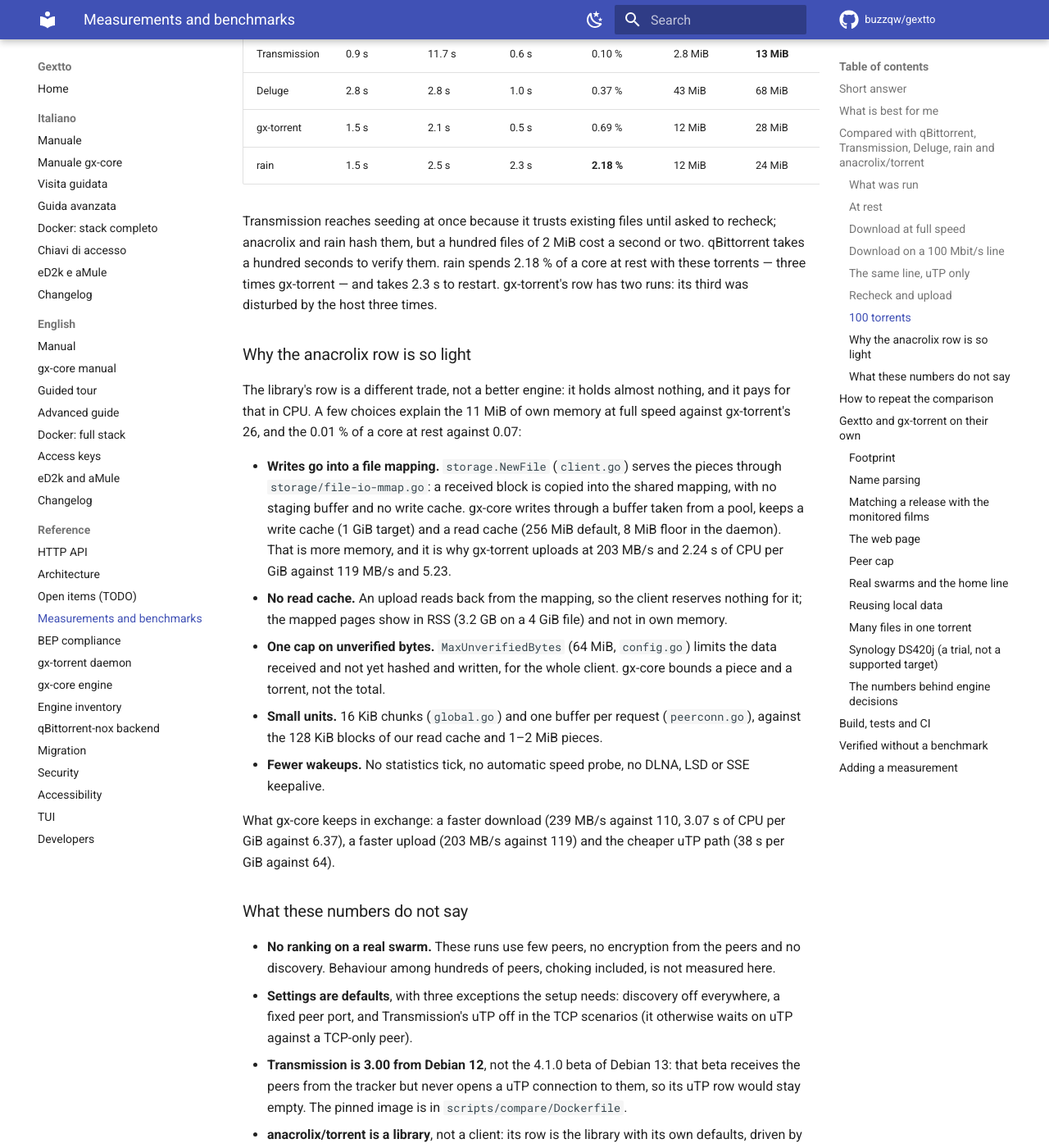
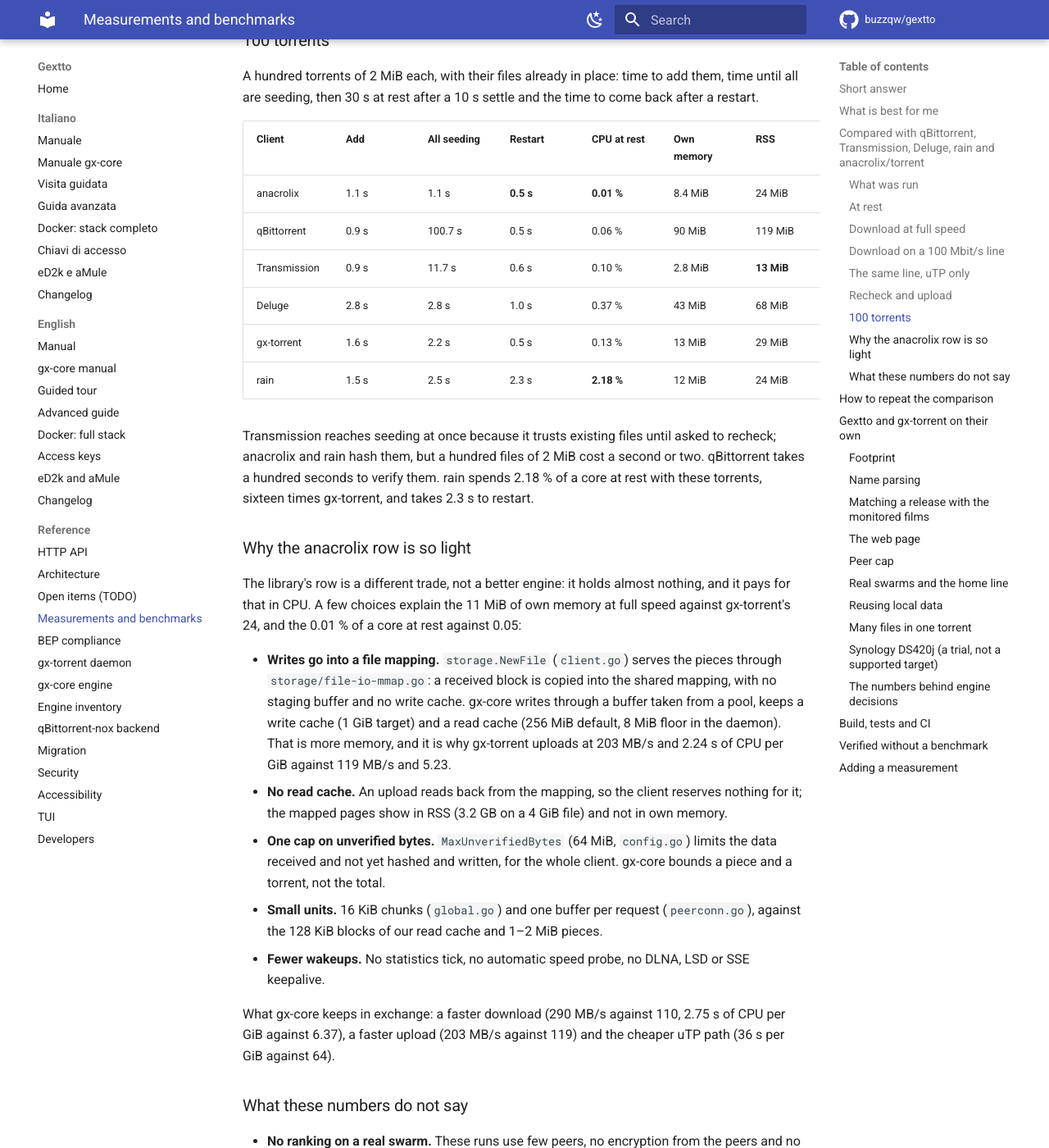
Before and after one commit to buzzqw/gextto, an MkDocs documentation site: the page built from docs/measurements.md, in a window 1280 px wide and 1400 px high, scrolled down 7480 px. Shown: the whole window at 82% size. Built offline with MkDocs 1.6.1 and Material for MkDocs 9.7.7, drawn with Linux system fonts in a browser that asks for light colours; comment, search, counter and statistics services are not loaded; some of the changed text lies outside the part shown.

Commit message:
Benchmarks measure only what changed; gx-torrent rows at 702805e2
AGENTS.md: after a gx-torrent change only gx-torrent is re-run and only
its rows replaced; a full round of every client runs on request or when
the setup changes. A disk-bound figure outside the last full round's
range is flagged, not published.

measurements.md and the READMEs: gx-torrent re-measured alone (three
rounds, 15 minutes): 100 torrents at rest 0.13 %, idle 0.05 %, full
speed 290 MB/s (285-291), TCP line 11.16, uTP 11.15 MB/s. Recheck and
upload stay from the full round: the separate upload run (241-267 MB/s)
fell outside its 203-207 range.

```diff
--- a/docs/measurements.md
+++ b/docs/measurements.md
@@ -12,16 +12,16 @@
 
 | Question | 1st | 2nd | 3rd | 4th | 5th | 6th | Why it matters |
 |---|---|---|---|---|---|---|---|
-| Fastest download with nothing in the way | Deluge, 246 MB/s | qBittorrent, 239 MB/s | **gx-torrent**, 239 MB/s | rain, 175 MB/s | anacrolix, 110 MB/s | Transmission, 30 MB/s | a fast disk and a fast peer |
-| Download on a 100 Mbit/s line, 4 peers, TCP | anacrolix, 11.43 MB/s | **gx-torrent**, 11.21 MB/s | Deluge, 10.80 MB/s | qBittorrent, 10.54 MB/s | Transmission, 9.05 MB/s | rain, 6.78 MB/s | the common case at home |
-| The same line, uTP only | Deluge, 11.80 MB/s | anacrolix, 11.53 MB/s | qBittorrent, 11.50 MB/s | **gx-torrent**, 11.20 MB/s | Transmission, 4.53 MB/s | rain, no uTP | peers that prefer uTP |
-| Smallest peak own memory while downloading at full speed | anacrolix, 11 MiB | Transmission, 14 MiB | rain, 23 MiB | **gx-torrent**, 26 MiB | qBittorrent, 33 MiB | Deluge, 53 MiB | what the client cannot give back to the system |
+| Fastest download with nothing in the way | **gx-torrent**, 290 MB/s | Deluge, 246 MB/s | qBittorrent, 239 MB/s | rain, 175 MB/s | anacrolix, 110 MB/s | Transmission, 30 MB/s | a fast disk and a fast peer |
+| Download on a 100 Mbit/s line, 4 peers, TCP | anacrolix, 11.43 MB/s | **gx-torrent**, 11.16 MB/s | Deluge, 10.80 MB/s | qBittorrent, 10.54 MB/s | Transmission, 9.05 MB/s | rain, 6.78 MB/s | the common case at home |
+| The same line, uTP only | Deluge, 11.80 MB/s | anacrolix, 11.53 MB/s | qBittorrent, 11.50 MB/s | **gx-torrent**, 11.15 MB/s | Transmission, 4.53 MB/s | rain, no uTP | peers that prefer uTP |
+| Smallest peak own memory while downloading at full speed | anacrolix, 11 MiB | Transmission, 14 MiB | rain, 23 MiB | **gx-torrent**, 24 MiB | qBittorrent, 33 MiB | Deluge, 53 MiB | what the client cannot give back to the system |
 | Smallest peak own memory while downloading on a 100 Mbit/s line | qBittorrent, 10 MiB | anacrolix, 12 MiB | Transmission, 13 MiB | rain, 26 MiB | **gx-torrent**, 30 MiB | Deluge, 39 MiB | the same, when the line is the limit |
 | Fastest upload | **gx-torrent**, 203 MB/s | qBittorrent, 191 MB/s | Deluge, 170 MB/s | anacrolix, 119 MB/s | rain, 115 MB/s | Transmission, 16 MB/s | only matters above a gigabit link |
 | Fastest recheck of 4 GiB | **gx-torrent**, 3.6 s | Transmission, 3.9 s | Deluge, 4.3 s | qBittorrent, 5.8 s | anacrolix, 6.6 s | rain, 10.2 s | after a move or a crash |
-| Lowest CPU at rest, nothing loaded | rain, 0.01 % | anacrolix, 0.01 % | Transmission, 0.03 % | qBittorrent, 0.05 % | **gx-torrent**, 0.07 % | Deluge, 0.29 % | a machine that is always on |
-| Lowest CPU at rest, 100 torrents | anacrolix, 0.01 % | qBittorrent, 0.06 % | Transmission, 0.10 % | Deluge, 0.37 % | **gx-torrent**, 0.69 % | rain, 2.18 % | the same, with a long list |
-| Lightest with 100 torrents | Transmission, 13 MB RSS | anacrolix, 24 MB RSS | rain, 24 MB RSS | **gx-torrent**, 28 MB RSS | Deluge, 68 MB RSS | qBittorrent, 119 MB RSS | a long seeding list |
+| Lowest CPU at rest, nothing loaded | rain, 0.01 % | anacrolix, 0.01 % | Transmission, 0.03 % | qBittorrent, 0.05 % | **gx-torrent**, 0.05 % | Deluge, 0.29 % | a machine that is always on |
+| Lowest CPU at rest, 100 torrents | anacrolix, 0.01 % | qBittorrent, 0.06 % | Transmission, 0.10 % | **gx-torrent**, 0.13 % | Deluge, 0.37 % | rain, 2.18 % | the same, with a long list |
+| Lightest with 100 torrents | Transmission, 13 MB RSS | anacrolix, 24 MB RSS | rain, 24 MB RSS | **gx-torrent**, 29 MB RSS | Deluge, 68 MB RSS | qBittorrent, 119 MB RSS | a long seeding list |
 
 The order is the order of the medians: where the ranges of two clients overlap the positions
 are a tie, and a gap of a few percent is inside the spread of the rounds. The detailed tables
@@ -33,12 +33,12 @@
 to that line.
 
 In short: gx-torrent is the fastest at a recheck (3.6 s) and on upload (203 MB/s); at full
-speed over TCP it is level with qBittorrent and Deluge (239 against 239–246 MB/s, inside the
-spread) with less own memory (26 MiB against 33–53); anacrolix/torrent is the lightest at
-full speed (11 MiB) and the quietest with a hundred torrents (0.01 % of a core); on the
-shaped line over TCP gx-torrent and anacrolix are level (11.2 against 11.4 MB/s), and
-gx-torrent spends the least CPU per GiB of the four that reach the line (18.3 s against
-27.6–27.8).
+speed over TCP it is first (290 against 239–246 MB/s, from a separate run, see *What was run*)
+with less own memory (24 MiB against 33–53); anacrolix/torrent is the lightest at full speed
+(11 MiB) and the quietest with a hundred torrents (0.01 % of a core, against 0.13 for
+gx-torrent); on the shaped line over TCP gx-torrent and anacrolix are level (11.2 against
+11.4 MB/s), and gx-torrent spends the least CPU per GiB of the four that reach the line
+(20.2 s against 27.6–27.8).
 
 ## What is best for me
 
@@ -49,7 +49,7 @@
 |---|---|---|
 | A library, not a downloader: episodes, gaps, renames, upgrades, archive | **Gextto** | it decides what to fetch and where it goes; none of the other clients does |
 | One torrent from a browser, on a NAS, a server or a phone, with a qBittorrent-style API | **gx-torrent, standalone** | the same engine with its own page and `/api/v2`, no library to configure |
-| The fastest download over TCP | **gx-torrent**, Deluge or qBittorrent | 239–246 MB/s, inside each other's spread; gx-torrent holds 26 MiB of own memory against 33–53 |
+| The fastest download over TCP | **gx-torrent**, then Deluge or qBittorrent | 290 MB/s against 239–246 (gx-torrent from a separate run), with 24 MiB of own memory against 33–53 |
 | A recheck of a 4 GiB file without a long wait | **gx-torrent** | 3.6 s, against 3.9–10.2 for the others |
 | Seeding on a fast LAN (gigabit and above) | **gx-torrent**, qBittorrent or Deluge | 170–203 MB/s, gx-torrent first and qBittorrent 6 % behind, at the lowest CPU per GiB for gx-torrent (2.24 s against 2.49–2.62) |
 | A call or a game while something downloads | **Gextto**, Auto with latency source `both` | the guard leaves room for the other flow and stops taking more as soon as the router sees it |
@@ -99,7 +108,7 @@
 | anacrolix | 0.01 | 4.5 MiB | 19 MiB |
 | Transmission | 0.03 | 1.8 MiB | 11 MiB |
 | qBittorrent | 0.05 | 7.1 MiB | 35 MiB |
-| gx-torrent | 0.07 | 7.6 MiB | 22 MiB |
+| gx-torrent | 0.05 | 7.7 MiB | 22 MiB |
 | Deluge | 0.29 | 38 MiB | 63 MiB |
 
 qBittorrent's row has two runs: its third was disturbed by the host three times.
@@ -111,16 +120,16 @@
 
 | Client | Speed | Time | CPU per GiB | Peak own memory | Peak RSS |
 |---|---|---|---|---|---|
+| **gx-torrent** | **290 MB/s** (285–291) | 14.8 s | 2.75 s | 24 MiB | 39 MiB |
 | Deluge | 246 MB/s (178–253) | 17.5 s | 2.90 s | 53 MiB | 3,980 MiB |
 | qBittorrent | 239 MB/s (169–243) | 18.0 s | 2.81 s | 33 MiB | 3,989 MiB |
-| **gx-torrent** | **239 MB/s** (179–291) | 18.0 s | 3.07 s | 26 MiB | 41 MiB |
 | rain | 175 MB/s (105–176) | 24.5 s | 4.32 s | 23 MiB | 34 MiB |
 | anacrolix | 110 MB/s (105–193) | 39.0 s | 6.37 s | 11 MiB | 3,504 MiB |
 | Transmission | 30 MB/s (29–30) | 145.4 s | 3.46 s | 14 MiB | 24 MiB |
 
-Every client except Transmission had one slow run out of three (105–179 MB/s), at different
-times of the round: the disk, not the client, which is why the ranges are wide. gx-torrent's
-fastest run is the fastest of the table (291 MB/s). Transmission 3.00 is four to eight times
+In the full round every client except Transmission had one slow run out of three
+(105–179 MB/s), at different times: the disk, not the client, which is why the ranges are
+wide. gx-torrent's separate run had none (285–291 MB/s). Transmission 3.00 is four to eight times
 slower than the others here; the number repeats in every round.
 
 ### Download on a 100 Mbit/s line
@@ -131,14 +140,14 @@
 | Client | Speed | Time | CPU (% of a core) | CPU per GiB | Peak own memory | Peak RSS |
 |---|---|---|---|---|---|---|
 | anacrolix | 11.43 MB/s | 47.0 s | 30 % | 27.8 s | 12 MiB | 533 MiB |
-| **gx-torrent** | 11.21 MB/s | 47.9 s | 19 % | 18.3 s | 30 MiB | 45 MiB |
+| **gx-torrent** | 11.16 MB/s | 48.1 s | 21 % | 20.2 s | 30 MiB | 45 MiB |
 | Deluge | 10.80 MB/s | 49.7 s | 28 % | 27.7 s | 39 MiB | 569 MiB |
 | qBittorrent | 10.54 MB/s | 50.9 s | 27 % | 27.6 s | 10 MiB | 543 MiB |
 | Transmission | 9.05 MB/s | 59.4 s | 14 % | 16.2 s | 13 MiB | 23 MiB |
 | rain | 6.78 MB/s | 79.2 s | 15 % | 23.6 s | 26 MiB | 37 MiB |
 
 The first four are within 8 % of each other, and gx-torrent spends the least CPU per GiB of
-them (18.3 s against 27.6–27.8). rain stays at 6.8 MB/s in all three rounds.
+them (20.2 s against 27.6–27.8). rain stays at 6.8 MB/s in all three rounds.
 
 ### The same line, uTP only
 
@@ -188,20 +197,19 @@
 | qBittorrent | 0.9 s | 100.7 s | 0.5 s | 0.06 % | 90 MiB | 119 MiB |
 | Transmission | 0.9 s | 11.7 s | 0.6 s | 0.10 % | 2.8 MiB | **13 MiB** |
 | Deluge | 2.8 s | 2.8 s | 1.0 s | 0.37 % | 43 MiB | 68 MiB |
-| gx-torrent | 1.5 s | 2.1 s | 0.5 s | 0.69 % | 12 MiB | 28 MiB |
+| gx-torrent | 1.6 s | 2.2 s | 0.5 s | 0.13 % | 13 MiB | 29 MiB |
 | rain | 1.5 s | 2.5 s | 2.3 s | **2.18 %** | 12 MiB | 24 MiB |
 
 Transmission reaches seeding at once because it trusts existing files until asked to recheck;
 anacrolix and rain hash them, but a hundred files of 2 MiB cost a second or two. qBittorrent
 takes a hundred seconds to verify them. rain spends 2.18 % of a core at rest with these
-torrents — three times gx-torrent — and takes 2.3 s to restart. gx-torrent's row has two
-runs: its third was disturbed by the host three times.
+torrents, sixteen times gx-torrent, and takes 2.3 s to restart.
 
 ### Why the anacrolix row is so light
 
 The library's row is a different trade, not a better engine: it holds almost nothing, and it
 pays for that in CPU. A few choices explain the 11 MiB of own memory at full speed against
-gx-torrent's 26, and the 0.01 % of a core at rest against 0.07:
+gx-torrent's 24, and the 0.01 % of a core at rest against 0.05:
 
 - **Writes go into a file mapping.** `storage.NewFile` (`client.go`) serves the pieces through
   `storage/file-io-mmap.go`: a received block is copied into the shared mapping, with no
@@ -219,8 +227,8 @@
 - **Fewer wakeups.** No statistics tick, no automatic speed probe, no DLNA, LSD or SSE
   keepalive.
 
-What gx-core keeps in exchange: a faster download (239 MB/s against 110, 3.07 s of CPU per
-GiB against 6.37), a faster upload (203 MB/s against 119) and the cheaper uTP path (38 s per
+What gx-core keeps in exchange: a faster download (290 MB/s against 110, 2.75 s of CPU per
+GiB against 6.37), a faster upload (203 MB/s against 119) and the cheaper uTP path (36 s per
 GiB against 64).
 
 ### What these numbers do not say
```
Also changed, not shown: other parts of docs/measurements.md (+11 -2 lines), AGENTS.md (+12 -3 lines), README.it.md (+1 -1 lines), README.md (+1 -1 lines).
